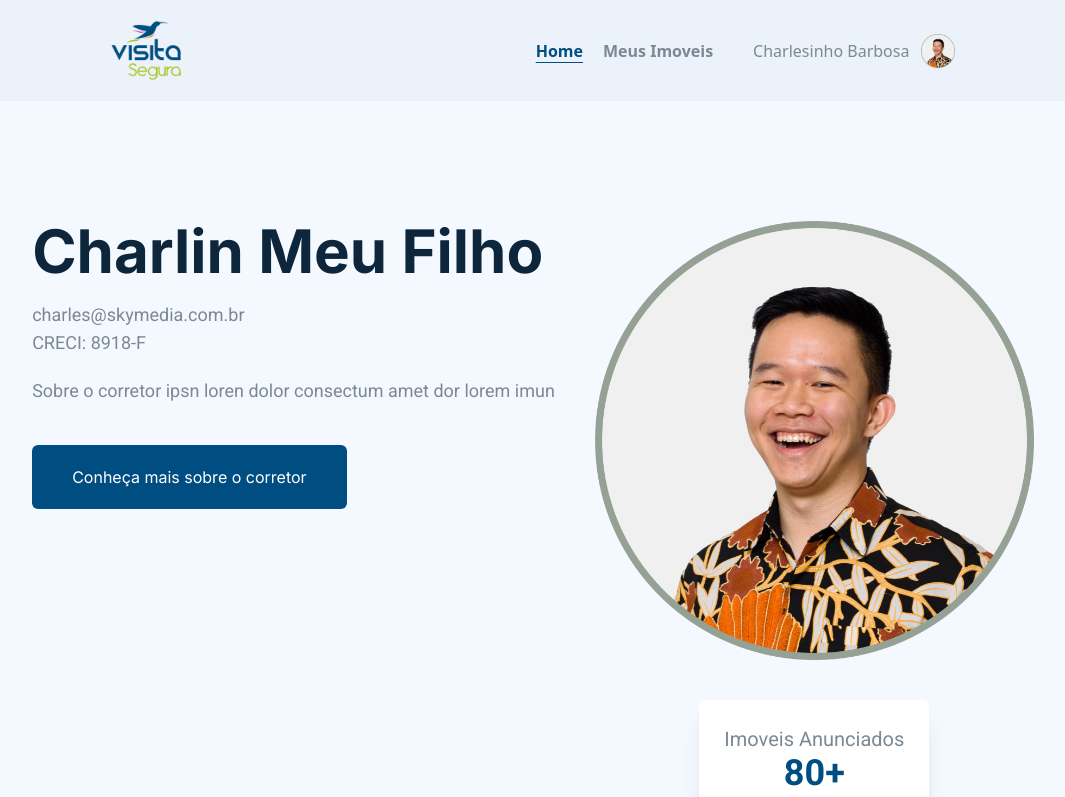
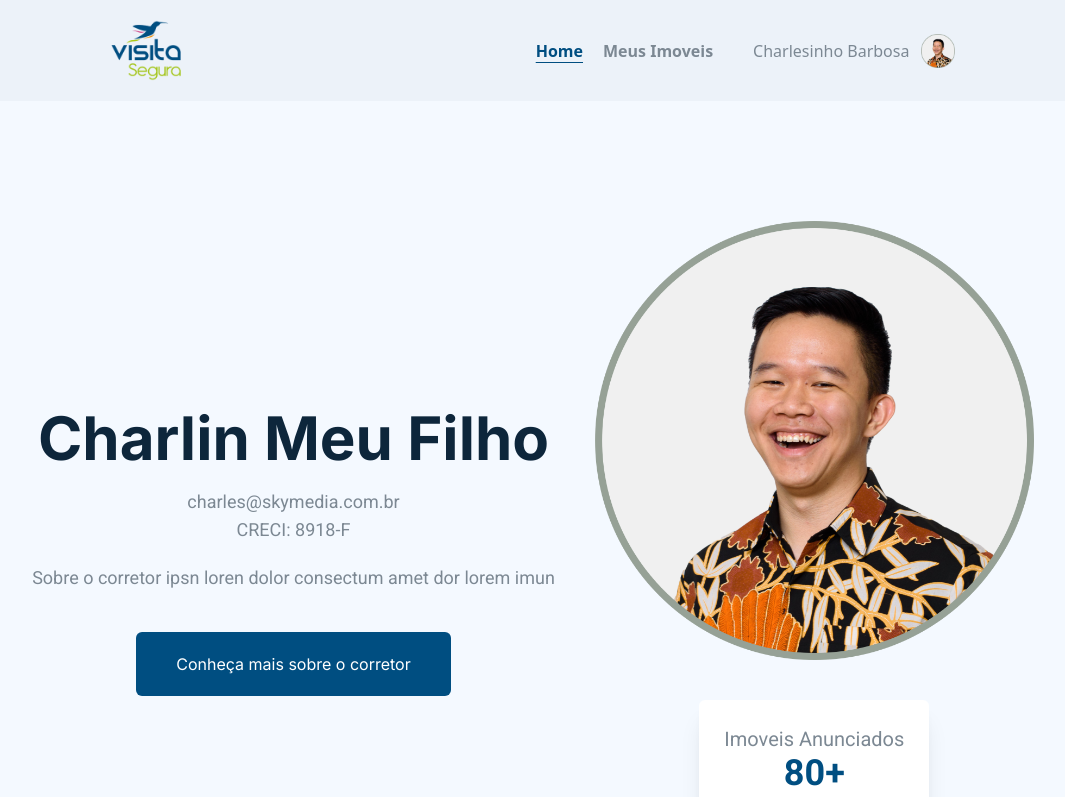
Before and after one commit to ugabb/Visita-Segura, a React (Vite) app: page / in a window 1280 px wide. Shown: the top 797 px of the page, without its empty margins (107-1172 px from the left). Built offline with nearby package versions, Linux system fonts and the light colour scheme.

Commit message:
update profile section

```diff
--- a/src/components/ProfileSection.tsx
+++ b/src/components/ProfileSection.tsx
@@ -8,8 +8,8 @@
 
   return (
     <div className="w-full flex flex-col justify-center items-center gap-10 lg:gap-28 pt-5 lg:pt-20 pb-20 px-5 relative bg-[#f4f9ff]">
-      <div className="flex flex-col lg:flex-row gap-10 p-10">
-        <div className="text-center md:text-left">
+      <div className="flex flex-col  lg:flex-row gap-10 p-10">
+        <div className="text-center flex flex-col md:justify-center items-center">
           <h1 className="text-3xl lg:text-6xl  font-bold font-inter text-secondaryColor mb-5">
             Charlin Meu Filho
           </h1>
```
